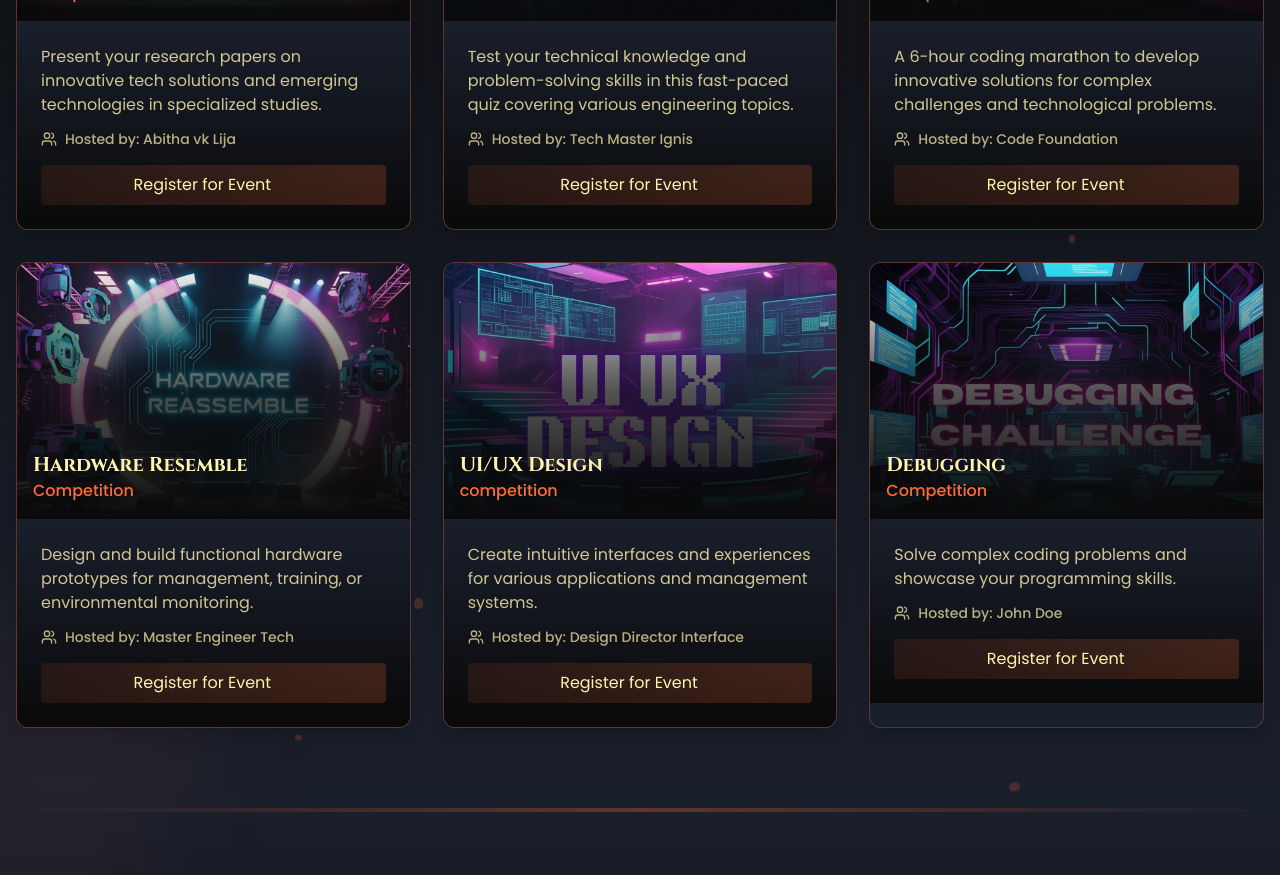
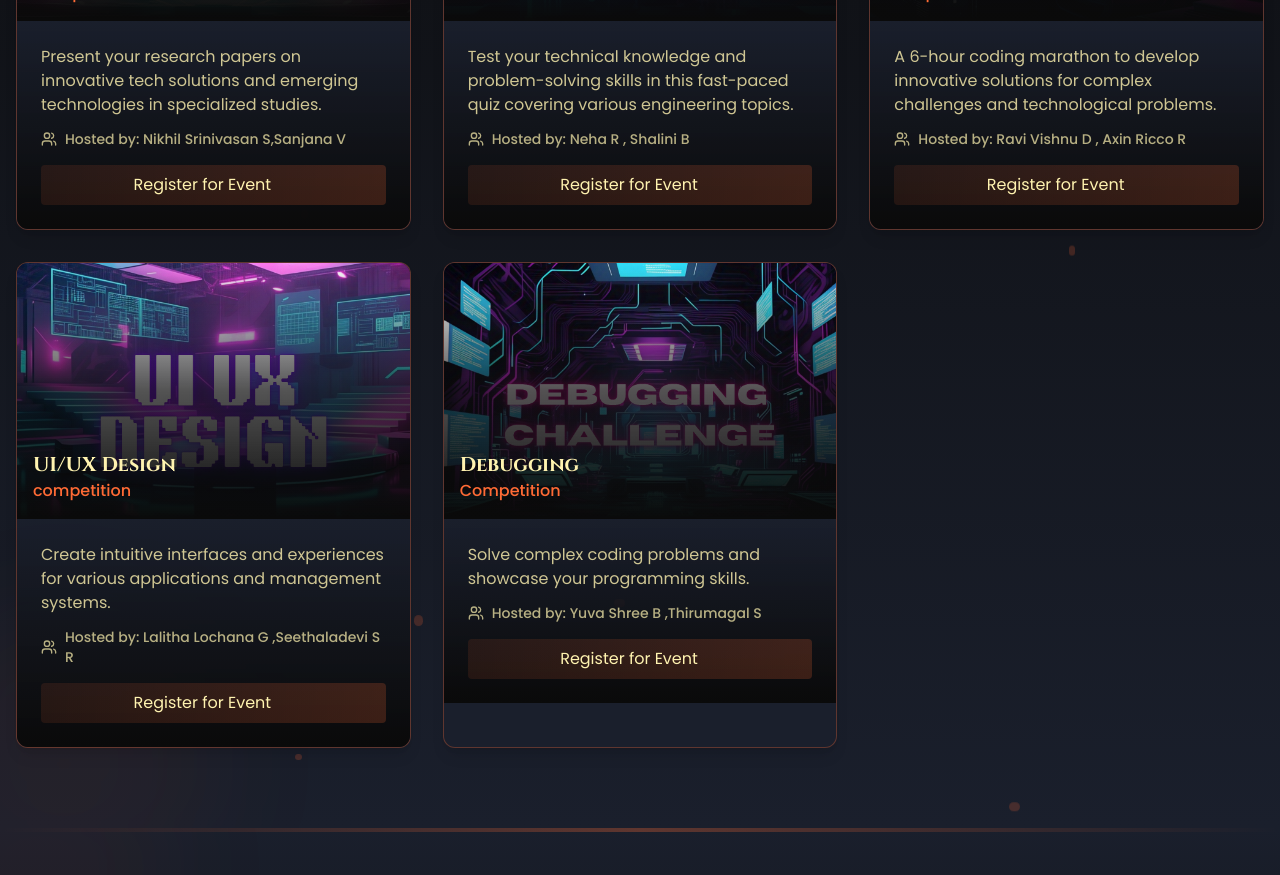
Before and after one commit to Jaiakashv/sympo-website, a React (Vite) app: page / in a window 1280 px wide. Shown: the part 3900-4775 px from the top of the page. Built offline with nearby package versions, Linux system fonts and the light colour scheme.

Commit message:
updated events details

```diff
--- a/index.html
+++ b/index.html
@@ -3,7 +3,7 @@
   <head>
     <meta charset="UTF-8" />
     <meta name="viewport" content="width=device-width, initial-scale=1.0" />
-    <title>Mirai enzan 2K25 - Dragon Symposium</title>
+    <title>Mirai enzan 2K25</title>
     <meta name="description" content="The premier gathering for dragon enthusiasts, scholars, and practitioners from around the world." />
     <meta name="author" content="Miralenzan Symposium" />
 
--- a/src/components/Events.jsx
+++ b/src/components/Events.jsx
@@ -1,5 +1,5 @@
 import React, { useState, useEffect, useRef } from 'react';
-import { Flame, Users, Sparkles, Music, Trophy, X } from 'lucide-react';
+import { Flame, Users, Sparkles, Music, Trophy, X, Calendar, Clock, MapPin, Phone } from 'lucide-react';
 import EventModal from './EventModal';
 
 const eventsData = {
@@ -9,12 +9,12 @@ const eventsData = {
       type: 'Competition',
       image: '/event-images/paper-presentation.jpg',
       description: 'Present your research papers on innovative tech solutions and emerging technologies in specialized studies.',
-      host: 'Abitha vk Lija',
+      host: 'Nikhil Srinivasan S,Sanjana V',
       date: 'May 15, 2025',
       time: '10:00 AM - 4:00 PM',
       venue: 'Main Auditorium, Meenakshi College of Engineering',
       team: '1-2 members',
-      contact: 'event.coordinator@mirai-enzan.com',
+      contact: 'nikhil-6369510662, sanjana V-9940448141',
       rules: [
         "Paper must follow IEEE/APA format.",
         "Content should be original (plagiarism < 20%).",
@@ -22,28 +22,38 @@ const eventsData = {
         "Participants must submit papers before the deadline.",
         "Judges' decisions are final."
       ],
-      prizes: ['First Prize', 'Second Prize', 'Third Prize']
+      prizes: ['First Prize', 'Second Prize']
     },
     {
       name: 'Technical Quiz',
       type: 'Quiz',
       image: '/event-images/tech-quiz.jpg',
       description: 'Test your technical knowledge and problem-solving skills in this fast-paced quiz covering various engineering topics.',
-      host: 'Tech Master Ignis',
+      host: 'Neha R , Shalini B',
+      date: 'May 15, 2025',
+      time: '10:00 AM - 4:00 PM',
+      venue: 'Main Auditorium, Meenakshi College of Engineering',
+      team: '1-2 members',
+      contact: 'neha-9884373131, shalini-8072196018',
       rules: [
         "Each question has a time limit.",
         "No use of mobile phones or external help.",
         "Negative marking for wrong answers (if applicable).",
         "Judges' decision is final."
       ],
-      prizes: ['Top Tech Gadget', 'Certification Voucher']
+      prizes: ['First Prize', 'Second Prize']
     },
     {
       name: 'Sparkathon',
       type: 'Competition',
       image: '/event-images/hack.jpg',
       description: 'A 6-hour coding marathon to develop innovative solutions for complex challenges and technological problems.',
-      host: 'Code Foundation',
+      host: 'Ravi Vishnu D , Axin Ricco R ',
+      date: 'May 15, 2025',
+      time: '10:00 AM - 4:00 PM',
+      venue: 'Main Auditorium, Meenakshi College of Engineering',
+      team: '1-2 members',
+      contact: 'Ravi Vishnu -7305651782 , Axin Ricco R – 7305539655',
       rules: [
         "Teams must develop a solution based on the given problem statement.",
         "Allowed languages: Python, Java, C++, etc.",
@@ -51,42 +61,20 @@ const eventsData = {
         "Judges evaluate based on code efficiency, correctness, and innovation.",
         "No plagiarism—only original work is accepted."
       ],
-      prizes: ['Top Prize', 'Runner Up']
+      prizes: ['First Prize', 'Second Prize']
     },
-    // {
-    //   name: 'Tackle the Cyber',
-    //   type: 'Competition',
-    //   image: '/event-images/tackle-the-cyber.jpg',
-    //   description: 'Learn cybersecurity techniques to protect critical data systems from external threats in this hands-on workshop.',
-    //   host: 'Security Expert Shield',
-    //   rules: [
-    //     "Participants must not harm or hack event infrastructure.",
-    //     "No unauthorized tools or pre-written scripts.",
-    //     "Teams must document steps taken to solve challenges.",
-    //     "Any unethical behavior leads to disqualification."
-    //   ],
-    //   prizes: ['Cyber Guardian Trophy', 'Security Tool Subscription']
-    // },
-    {
-      name: 'Hardware Resemble',
-      type: 'Competition',
-      image: '/event-images/hard.jpg',
-      description: 'Design and build functional hardware prototypes for management, training, or environmental monitoring.',
-      host: 'Master Engineer Tech',
-      rules: [
-        "Teams must assemble/disassemble hardware components within the time limit.",
-        "Participants should identify and explain each part.",
-        "Use of reference materials is not allowed.",
-        "Teams are judged on speed, accuracy, and explanation of components."
-      ],
-      prizes: ['Best Hardware Design', 'Component Master Award']
-    },
+
     {
       name: 'UI/UX Design',
       type: 'competition',
       image: '/event-images/ui-ux.jpg',
       description: 'Create intuitive interfaces and experiences for various applications and management systems.',
-      host: 'Design Director Interface',
+      host: 'Lalitha Lochana G ,Seethaladevi S R ',
+      date: 'May 15, 2025',
+      time: '10:00 AM - 4:00 PM',
+      venue: 'Main Auditorium, Meenakshi College of Engineering',
+      team: '1-2 members',
+      contact: 'Lalitha Lochana G – 6382420560 , Seethaladevi S R – 6369567195',
       rules: [
         "Participants must design a UI/UX prototype for a given problem statement.",
         "Allowed tools: Figma, Adobe XD, Canva, or any other design software.",
@@ -100,12 +88,12 @@ const eventsData = {
       type: 'Competition',
       image: '/event-images/debug.jpg',
       description: 'Solve complex coding problems and showcase your programming skills.',
-      host: 'John Doe',
+      host: 'Yuva Shree B ,Thirumagal S ',
       date: 'June 10, 2025',
       time: '9:00 AM - 3:00 PM',
       venue: 'Computer Lab, Meenakshi College of Engineering',
       team: 'Individual',
-      contact: 'coding.challenge@mirai-enzan.com',
+      contact: 'Yuva Shree B – 6382141895 , Thirumagal S – 9841888837',
       rules: [
         "Participants will be given buggy code and must debug it within the time limit.",
         "Allowed languages: C, C++, Java, Python.",
@@ -266,7 +254,7 @@ const eventsData = {
         "Props are allowed but must be arranged by participants.",
         "Judging criteria: Choreography, synchronization, expressions, and energy."
       ],
-      prizes: ['Best Dance Performance', 'Most Energetic Dancer']
+      prizes: ['First Prize', 'Second Prize']
     },
     {
       name: 'Mime',
@@ -280,7 +268,7 @@ const eventsData = {
         "Performances should be creative, meaningful, and engaging.",
         "Judging criteria: Concept, expressions, coordination, and impact."
       ],
-      prizes: ['Best Mime Act', 'Most Expressive Performer']
+      prizes: ['First Prize', 'Second Prize']
     },
     {
       name: 'Body Building',
@@ -293,7 +281,7 @@ const eventsData = {
         "No external assistance (supplements, oils, etc.).",
         "Judging criteria: Muscle definition, symmetry, and strength endurance."
       ],
-      prizes: ['Titan Trophy', 'Fitness Gear Sponsorship']
+      prizes: ['First Prize', 'Second Prize']
     },
     {
       name: 'Fashion Show',
@@ -307,143 +295,131 @@ const eventsData = {
         "Participants must maintain professionalism on stage.",
         "Judging criteria: Creativity, confidence, outfit presentation, and team coordination."
       ],
-      prizes: ['Best Design', 'Top Model']
+      prizes: ['First Prize', 'Second Prize']
     }
   ],
   sports: [
-    {
-      name: 'Box Cricket (Boys)',
-      type: 'Sports',
-      image: '/event-images/box-cricket.jpg',
-      description: 'Participate in this thrilling box cricket tournament.',
-      host: 'Michael Brown',
-      date: 'September 15, 2025',
-      time: '10:00 AM - 6:00 PM',
-      venue: 'Sports Ground, Meenakshi College of Engineering',
-      team: 'Teams of 6',
-      contact: 'box.cricket@mirai-enzan.com',
-      rules: [
-        "Only underarm bowling is allowed.",
-        "No LBW; direct hit on stumps = out.",
-        "If the ball hits the net/wall before a fielder catches it, it's not out.",
-        "Standard cricket scoring applies.",
-        "Umpire's decision is final."
-      ],
-      prizes: ['Championship Trophy', 'Medals']
-    },
     {
       name: 'Football (Boys)',
       type: 'Tournament',
       image: '/event-images/football.jpg',
       description: 'Battle it out on the field in this exciting football tournament featuring tactical gameplay and team coordination.',
-      host: 'Football Captain',
+      host: 'Inbathamizhan,Jared Benson.S',
+      date: 'September 15, 2025',
+      time: '10:00 AM - 6:00 PM',
+      venue: 'Sports Ground, Meenakshi College of Engineering',
+      team: 'Teams of 6',
+      contact: 'Inbathamizhan +91 90808 83580,Jared Benson.S-9566079126',
       rules: [
         "No offside rule.",
         "Rolling substitutions allowed.",
-        "Rough tackles, handballs, and misconduct lead to penalties.",
+        "Rough tackles, handballs, and misconduct lead to cards.",
         "Referee's decision is final."
       ],
-      prizes: ['Golden Boot Trophy', 'Best Team Award']
+      prizes: ['First Prize', 'Second Prize']
     },
     {
       name: 'Badminton (Boys & Girls)',
       type: 'Tournament',
       image: '/event-images/badminton.jpg',
       description: 'Showcase your agility and precision in singles and doubles badminton matches for both boys and girls.',
-      host: 'Badminton Pro',
+      host: 'Harish D,BHAGAVATHI GANESH ES',
+      date: 'September 15, 2025',
+      time: '10:00 AM - 6:00 PM',
+      venue: 'Sports Ground, Meenakshi College of Engineering',
+      team: 'Teams of 6',
+      contact: 'Harish D 7358-591836,BHAGAVATHI GANESH ES 9025298871',
       rules: [
         "Standard badminton rules apply.",
         "Players must bring their own racquets; shuttlecock will be provided.",
         "Umpire's decision is final."
       ],
-      prizes: ['Gold Medal (Singles/Doubles)', 'Silver Medal (Singles/Doubles)']
-    },
-    {
-      name: 'Kho-Kho (Girls)',
-      type: 'Tournament',
-      image: '/event-images/kho-kho.jpg',
-      description: 'Participate in this traditional Indian sport that tests speed, strategy, and teamwork in an exciting tag-based format.',
-      host: 'Team Leader',
-      rules: [
-        "Standard Kho-Kho rules apply.",
-        "Defenders must avoid getting touched by chasers.",
-        "Umpire's decision is final."
-      ],
-      prizes: ['Kho-Kho Champions Cup', 'Best Chaser Award']
-    },
-    {
-      name: 'Throwball (Girls)',
-      type: 'Tournament',
-      image: '/event-images/throwball.jpg',
-      description: 'Compete in this non-contact ball sport that combines elements of volleyball and handball for female athletes.',
-      host: 'Coach',
-      rules: [
-        "Ball must be caught and thrown (no volleyball-style hits).",
-        "Each team gets three touches before returning the ball.",
-        "No stepping on the boundary line while serving.",
-        "Referee's decision is final."
-      ],
-      prizes: ['Throwball Champions Trophy', 'Best Thrower Award']
+      prizes: ['First Prize', 'Second Prize']
     },
     {
       name: 'Carrom',
       type: 'Competition',
       image: '/event-images/carrom.jpg',
       description: 'Test your precision and strategy in this tabletop game that combines elements of billiards, shuffleboard and checkers.',
-      host: 'Carrom Master',
+      host: 'Srijith Kumar R , Abinaya D',
+      date: 'September 15, 2025',
+      time: '10:00 AM - 6:00 PM',
+      venue: 'Sports Ground, Meenakshi College of Engineering',
+      team: 'Teams of 6',
+      contact: 'Srijith Kumar R- 80561 46992,Abinaya D - 89253 01438',
       rules: [
         "Standard carrom board rules apply.",
         "No external powder allowed.",
         "Referee's decision is final."
       ],
-      prizes: ['Carrom Champion', 'Precision Shot Award']
+      prizes: ['First Prize', 'Second Prize']
     },
     {
       name: 'Chess',
       type: 'Tournament',
       image: '/event-images/chess.jpg',
       description: 'Challenge your strategic thinking and foresight in this classic battle of minds on the checkered board.',
-      host: 'Grandmaster',
+      host: 'Siva sankari',
+      date: 'September 15, 2025',
+      time: '10:00 AM - 6:00 PM',
+      venue: 'Sports Ground, Meenakshi College of Engineering',
+      team: 'Teams of 6',
+      contact: 'Siva sankari - 73587 82004',
       rules: [
         "Standard FIDE chess rules apply.",
         "Players must not use external help (e.g., mobile phones).",
         "Arbiter's decision is final."
       ],
-      prizes: ['Chess Champion Trophy', 'Mastermind Award']
+      prizes: ['First Prize', 'Second Prize']
     },
     {
       name: 'FF-MAX',
       type: 'Esports',
       image: '/event-images/ff-max.jpg',
       description: 'Compete in this popular battle royale mobile game tournament, showcasing your survival and combat skills in a premiere Esports competition.',
-      host: 'Gaming Champion',
+      host: 'Yuvaraj , Durai Pandiyan',
+      date: 'September 15, 2025',
+      time: '10:00 AM - 6:00 PM',
+      venue: 'Sports Ground, Meenakshi College of Engineering',
+      team: 'Teams of 6',
+      contact: 'Yuvaraj 73052 96377 , Durai Pandiyan 9025258855 ',
       isEsports: true,
       rules: [
         "Standard Free Fire tournament rules apply.",
         "Use of hacks or unfair gameplay leads to disqualification.",
         "Players must have their own devices and stable internet."
       ],
-      prizes: ['Top Squad Award', 'Gaming Gear']
+      prizes: ['First Prize', 'Second Prize']
     },
     {
       name: 'CrossFit',
       type: 'Competition',
       image: '/event-images/crossfit.jpg',
       description: 'Test your strength, endurance and overall fitness in this high-intensity functional training competition.',
-      host: 'Fitness Coach',
+      host: 'Charles Prabakaran , Sanjay Kumar E ',
+      date: 'September 15, 2025',
+      time: '10:00 AM - 6:00 PM',
+      venue: 'Sports Ground, Meenakshi College of Engineering',
+      team: 'Teams of 6',
+      contact: 'Charles Prabakaran - 8056044498, Sanjay Kumar E- 6382369043',
       rules: [
         "Participants must complete challenges in the given time.",
         "Judges will assess form, stamina, and completion.",
         "Any misconduct or failure to complete tasks = disqualification."
       ],
-      prizes: ['Fittest Athlete Award', 'Endurance Champion']
+      prizes: ['First Prize', 'Second Prize']
     },
     {
       name: 'BGMI',
       type: 'Esports',
       image: '/event-images/bgmi.jpg',
       description: 'Battle for victory in this tactical mobile shooter game tournament requiring teamwork and strategic thinking. A flagship Esports event for mobile gamers.',
-      host: 'Esports Director',
+      host: 'Asarudeen.A ,Arun P.A ',
+      date: 'September 15, 2025',
+      time: '10:00 AM - 6:00 PM',
+      venue: 'Sports Ground, Meenakshi College of Engineering',
+      team: 'Teams of 6',
+      contact: 'Asarudeen.A- 84283 87745 , Arun P.A 90252 58855',
       isEsports: true,
       rules: [
         "Standard BGMI tournament rules apply.",
@@ -451,7 +427,7 @@ const eventsData = {
         "Players must use their own mobile devices.",
         "Admin decision is final."
       ],
-      prizes: ['Chicken Dinner Champion', 'Top Fragger Award']
+      prizes: ['First Prize', 'Second Prize']
     }
   ]
 };
```
Also changed, not shown: src/components/EventModal.jsx (+4 -6 lines).
